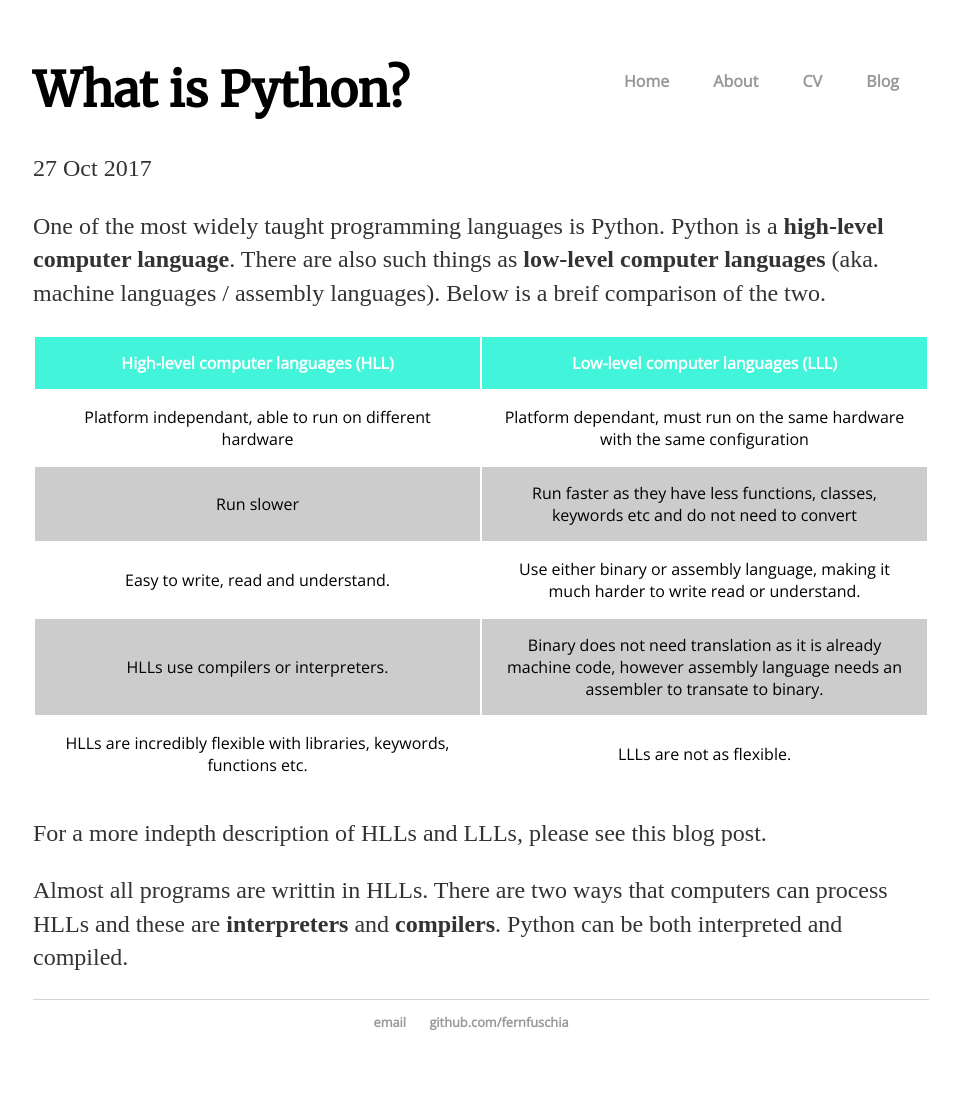
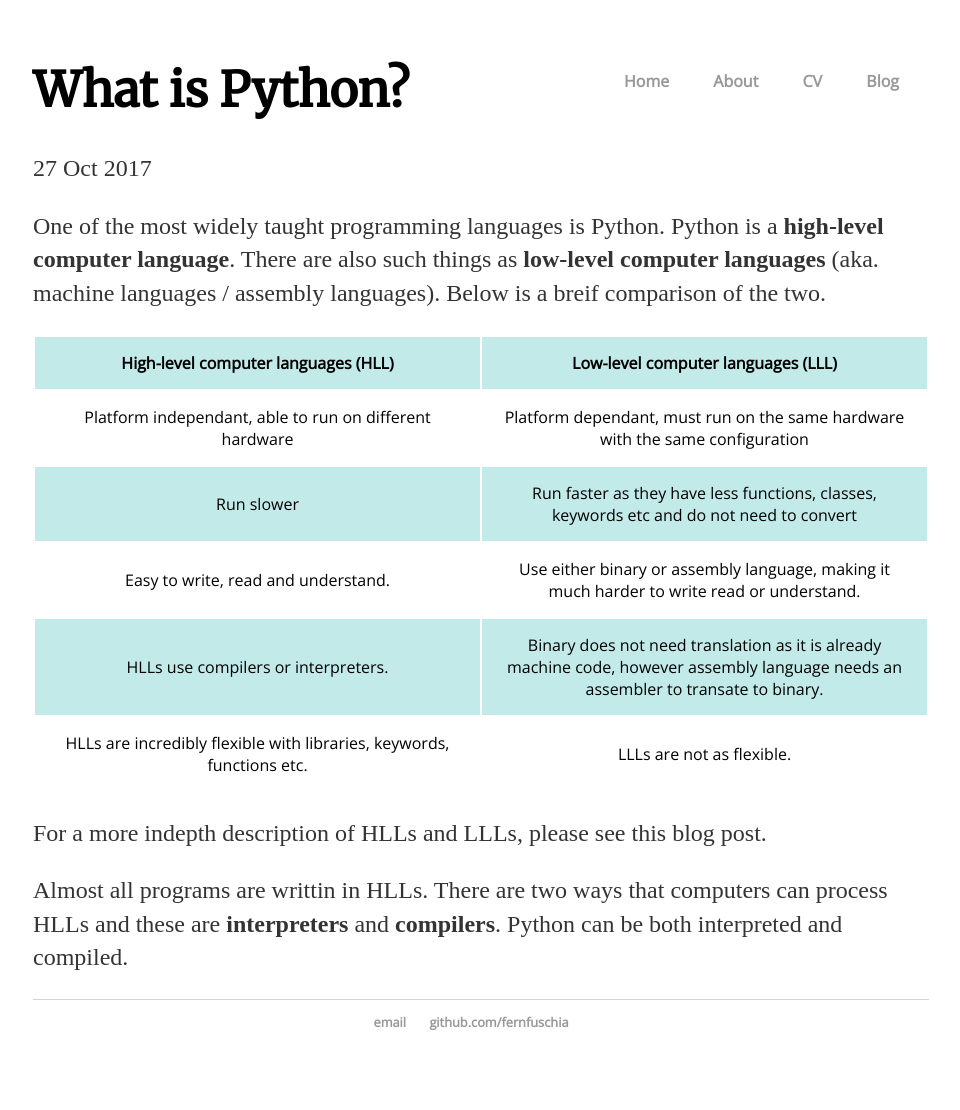
Before and after one commit to fernfuschia/fernfuschia.github.io, a Jekyll site: the page built from _posts/2017-10-27-what-is-python.md, in a window 1280 px wide. Shown: the whole page, without its empty margins (159-1119 px from the left). Built offline with Jekyll 4.4.1, drawn with Linux system fonts in a browser that asks for light colours.

Commit message:
Update main.css

```diff
--- a/css/main.css
+++ b/css/main.css
@@ -65,14 +65,13 @@
 th, td {
 	font-family: 'Open Sans';
 	padding: 15px;
+	min-height: 10%;
     	text-align: center;
 }
 
 th {
-    background-color: #42f4d9;
-    color: white;
 }
 
 tbody tr:nth-child(odd) {
-   background-color: #ccc;
+   background-color: #c2eae9;
 }
```
